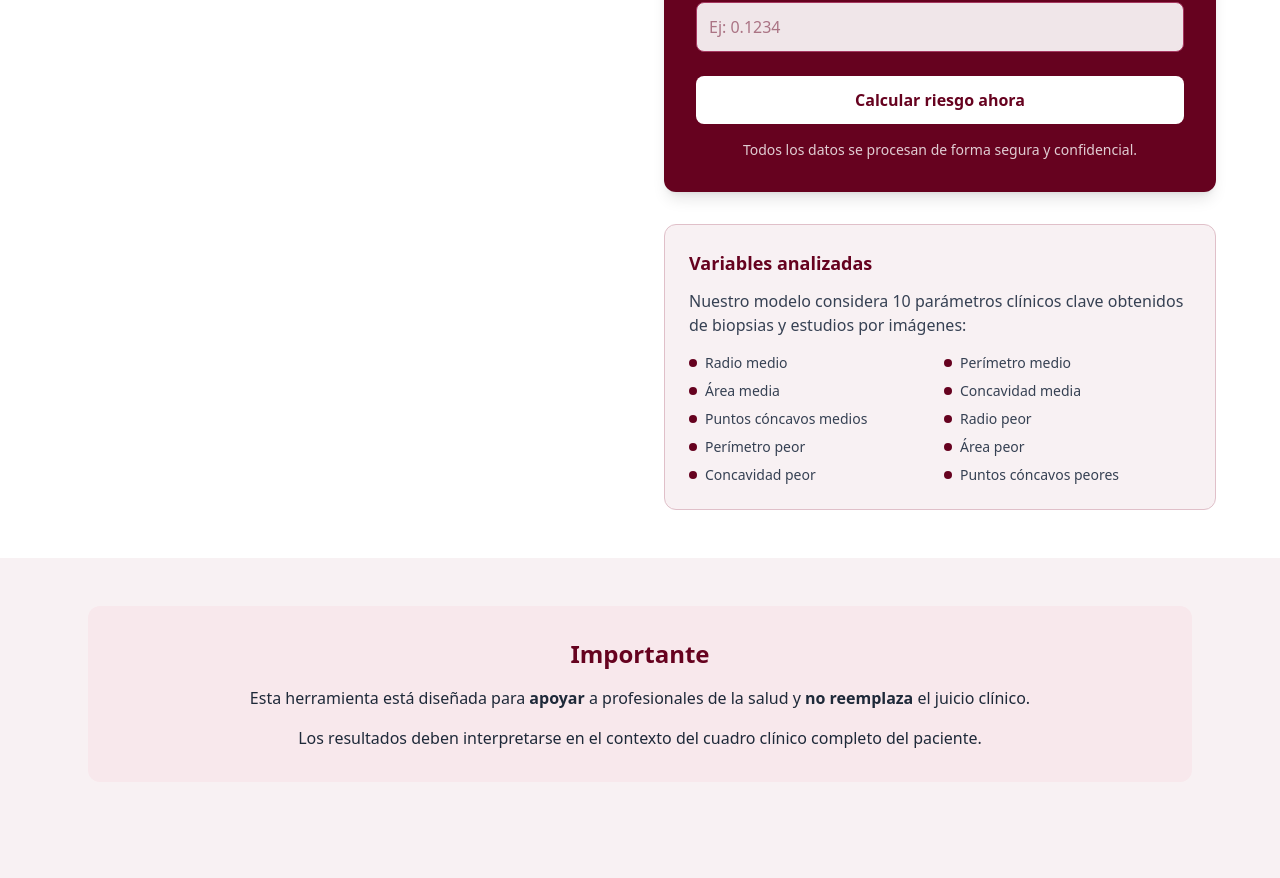
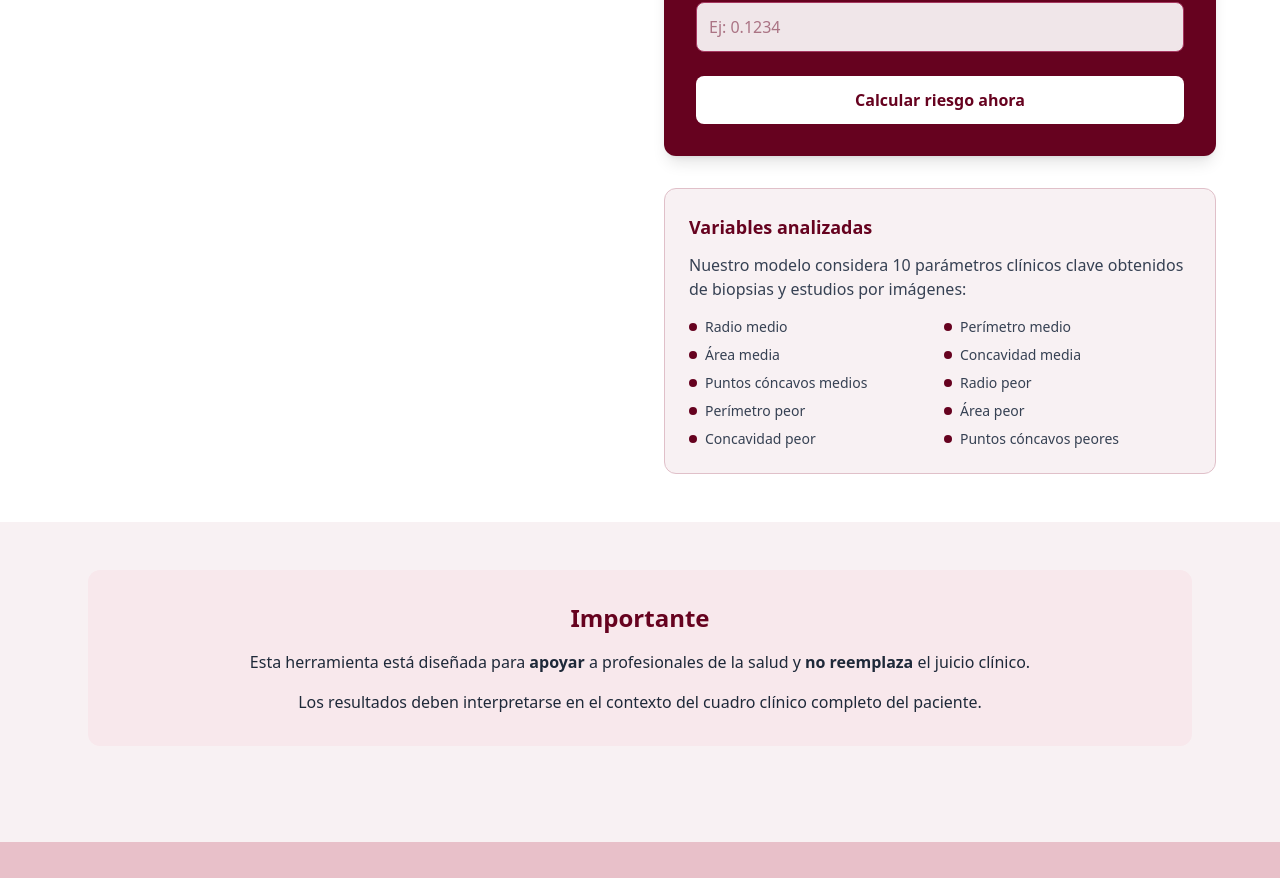
Before and after one commit to MACHINE-LEARNING-tlp3/tp-integrador-python, a React (Vite) app in the folder frontend/: page / in a window 1280 px wide. Shown: the part 2216-3094 px from the top of the page. After the commit the page ends 3058 px from the top, so only its background shows below. Built offline with nearby package versions, Linux system fonts and the light colour scheme.

Commit message:
Se modifico el toast

```diff
--- a/frontend/src/pages/Home.jsx
+++ b/frontend/src/pages/Home.jsx
@@ -285,9 +285,6 @@ function Home() {
                       )}
                     </button>
                   </form>
-                  <p className="text-sm text-white/80 mt-4 text-center">
-                    Todos los datos se procesan de forma segura y confidencial.
-                  </p>
                 </div>
 
                 <div className="mt-8 bg-[#F8F1F3] p-6 rounded-xl border border-[#E0C0C9]">
```
